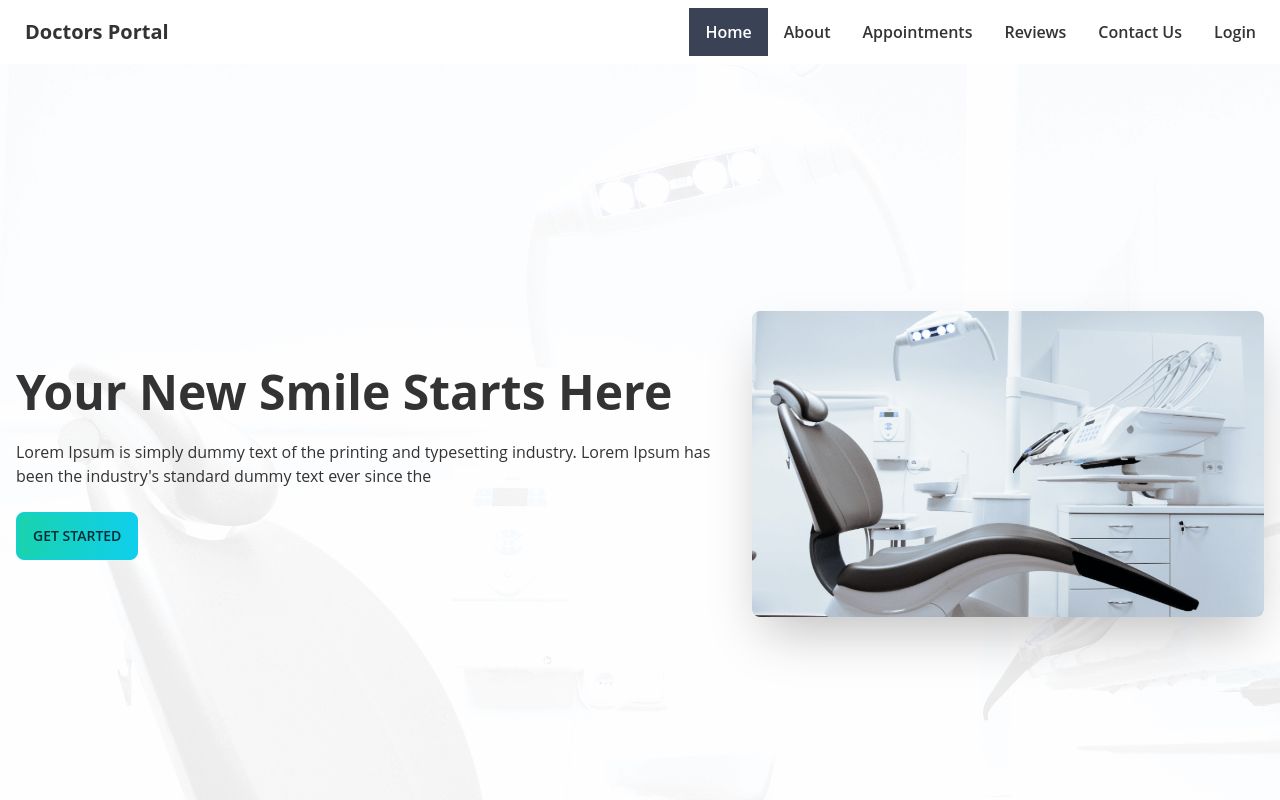
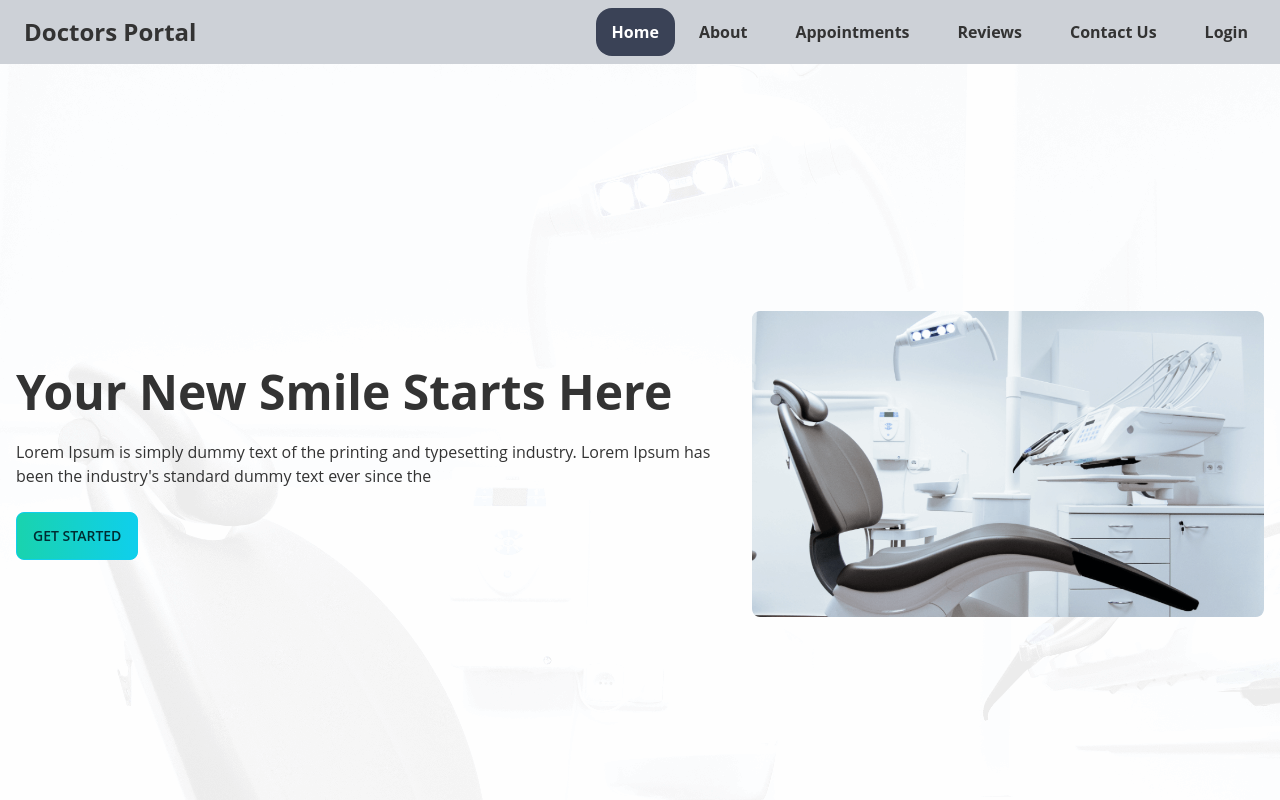
Before and after one commit to samiulbasirfahim/Doctros-portal-client, a React (Create React App) app: page / in a window 1280 px wide. Shown: the top 800 px of the page. Built offline with nearby package versions, Linux system fonts and the light colour scheme.

Commit message:
navbar done

```diff
--- a/src/Pages/Home/Appoinments.js
+++ b/src/Pages/Home/Appoinments.js
@@ -10,7 +10,7 @@ const Appoinments = () => {
 				background: `url(${appoinmentsbg})`,
 			}}
 		>
-			<div className=" flex mt-40 flex-col lg:flex-row justify-center items-center px-6">
+			<div className=" flex mt-40 flex-col lg:flex-row justify-center items-center px-6 mx-auto container">
 				<div className="flex-1 hidden lg:flex justify-end">
 					<img
 						className="mt-[-200px]"
--- a/src/Pages/Home/Banner.js
+++ b/src/Pages/Home/Banner.js
@@ -8,7 +8,7 @@ const Banner = () => {
 	return (
 		<section>
 			<div
-				className="hero min-h-screen bg-cover bg-center bg-blend-overlay"
+				className="hero min-h-screen bg-cover bg-center bg-blend-overlay mt-[64px]"
 				style={{
 					background: `url(${bannerBg})`,
 				}}
@@ -16,7 +16,7 @@ const Banner = () => {
 				<div class="hero-content flex-col lg:flex-row-reverse">
 					<img
 						src={chair}
-						class={`lg:max-w-lg rounded-lg shadow-2xl`}
+						class={`lg:max-w-lg rounded-lg`}
 						alt=""
 					/>
 					<div>
--- a/src/Pages/Home/Home.js
+++ b/src/Pages/Home/Home.js
@@ -6,6 +6,7 @@ import marker from "../../assets/icons/marker.svg"
 import phone from "../../assets/icons/phone.svg"
 import Services from "./Services"
 import Appoinments from "./Appoinments"
+import Testimonials from "./Testimonials"
 
 const Home = () => {
 	return (
@@ -35,6 +36,7 @@ const Home = () => {
 				<Services />
 			</section>
 			<Appoinments />
+			<Testimonials />
 		</>
 	)
 }
--- /dev/null
+++ b/src/Pages/Home/Testimonial.js
@@ -0,0 +1,11 @@
+import React from 'react';
+
+const Testimonial = () => {
+    return (
+        <div>
+            <div></div>
+        </div>
+    );
+};
+
+export default Testimonial;
--- /dev/null
+++ b/src/Pages/Home/Testimonials.js
@@ -0,0 +1,22 @@
+import React from "react"
+import quote from "../../assets/icons/quote.svg"
+
+const Testimonials = () => {
+	return (
+		<section className="flex flex-col justify-between px-6 mt-28 container mx-auto">
+			<div className="flex justify-between items-center">
+				<div>
+					<p className="text-secondary text-xl">Testimonial</p>
+					<p className="text-4xl text-accent font-bold">
+						What our patients say
+					</p>
+				</div>
+				<div>
+					<img className="w-[98px] lg:w-[192px]" src={quote} alt="" />
+				</div>
+			</div>
+			<div></div>
+		</section>
+	)
+}
+export default Testimonials
--- a/src/Shared/Navbar.js
+++ b/src/Shared/Navbar.js
@@ -7,7 +7,9 @@ const Navbar = () => {
 			<li>
 				<NavLink
 					className={({ isActive }) =>
-						isActive && "bg-accent text-white"
+						isActive
+							? "bg-accent text-white rounded-2xl"
+							: "rounded-2xl lg:mx-2"
 					}
 					to="/"
 				>
@@ -17,7 +19,9 @@ const Navbar = () => {
 			<li>
 				<NavLink
 					className={({ isActive }) =>
-						isActive && "bg-accent text-white"
+						isActive
+							? "bg-accent text-white rounded-2xl"
+							: "rounded-2xl lg:mx-2"
 					}
 					to="/about"
 				>
@@ -27,7 +31,9 @@ const Navbar = () => {
 			<li>
 				<NavLink
 					className={({ isActive }) =>
-						isActive && "bg-accent text-white"
+						isActive
+							? "bg-accent text-white rounded-2xl"
+							: "rounded-2xl lg:mx-2"
 					}
 					to="/appointment"
 				>
@@ -37,7 +43,9 @@ const Navbar = () => {
 			<li>
 				<NavLink
 					className={({ isActive }) =>
-						isActive && "bg-accent text-white"
+						isActive
+							? "bg-accent text-white rounded-2xl"
+							: "rounded-2xl lg:mx-2"
 					}
 					to="/reviews"
 				>
@@ -47,7 +55,9 @@ const Navbar = () => {
 			<li>
 				<NavLink
 					className={({ isActive }) =>
-						isActive && "bg-accent text-white"
+						isActive
+							? "bg-accent text-white rounded-2xl"
+							: "rounded-2xl lg:mx-2"
 					}
 					to="/contact-us"
 				>
@@ -57,7 +67,9 @@ const Navbar = () => {
 			<li>
 				<NavLink
 					className={({ isActive }) =>
-						isActive && "bg-accent text-white"
+						isActive
+							? "bg-accent text-white rounded-2xl"
+							: "rounded-2xl lg:mx-2"
 					}
 					to="/login"
 				>
@@ -67,40 +79,49 @@ const Navbar = () => {
 		</>
 	)
 	return (
-		<div class="navbar justify-between bg-base-100 container mx-auto">
-			<div class="navbar-start">
-				<div class="dropdown">
-					<label tabindex="0" class="btn btn-ghost lg:hidden">
+		<section className="flex justify-center">
+			<div class="drawer fixed top-0 z-50">
+				<input id="my-drawer-3" type="checkbox" class="drawer-toggle" />
+				<div class="drawer-content flex flex-col h-[64px] backdrop-blur-[8px] bg-gray-400/50">
+					<div class="w-full navbar container  mx-auto">
+						<div class="flex-none lg:hidden">
+							<label
+								for="my-drawer-3"
+								class="btn btn-square btn-ghost"
+							>
 								<svg
 									xmlns="http://www.w3.org/2000/svg"
-							class="h-5 w-5"
 									fill="none"
 									viewBox="0 0 24 24"
-							stroke="currentColor"
+									class="inline-block w-6 h-6 stroke-current"
 								>
 									<path
 										stroke-linecap="round"
 										stroke-linejoin="round"
 										stroke-width="2"
-								d="M4 6h16M4 12h8m-8 6h16"
-							/>
+										d="M4 6h16M4 12h16M4 18h16"
+									></path>
 								</svg>
 							</label>
-					<ul
-						tabindex="0"
-						class="menu menu-compact dropdown-content mt-3 p-2 shadow bg-base-100 rounded-box w-52 "
-					>
+						</div>
+						<div class="flex-1 px-2 mx-2">
+							<p className="font-bold text-center lg:text-left lg:w-auto w-full text-2xl">
+								Doctors Portal
+							</p>
+						</div>
+						<div class="flex-none hidden lg:block">
+							<ul class="menu menu-horizontal font-bold">{navItems}</ul>
+						</div>
+					</div>
+				</div>
+				<div class="drawer-side">
+					<label for="my-drawer-3" class="drawer-overlay"></label>
+					<ul class="menu p-4 overflow-y-auto w-80 bg-base-100 font-bold">
 						{navItems}
 					</ul>
 				</div>
-				<Link to="/" class="btn btn-ghost normal-case text-xl font-bold">
-					Doctors Portal
-				</Link>
 			</div>
-			<div class="navbar-center hidden lg:flex ">
-				<ul class="menu menu-horizontal p-0 font-semibold">{navItems}</ul>
-			</div>
-		</div>
+		</section>
 	)
 }
 
--- a/src/index.css
+++ b/src/index.css
@@ -9,3 +9,6 @@
 * {
 	font-family: "Open Sans", sans-serif;
 }
+body {
+	overflow-x: hidden;
+}
```
Lines whose indentation alone changed are shown as unchanged.
